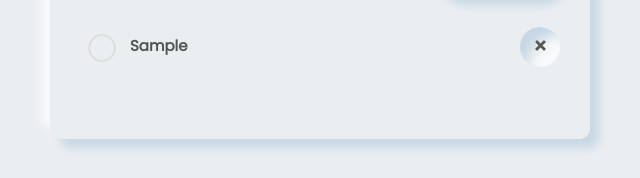
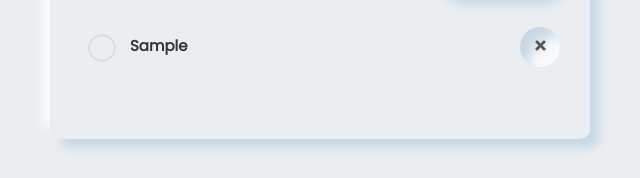
Before and after one commit to friedaodagboyi/TO-DO-LIST-APP, a plain HTML site: page index.html in a window 1280 px wide. Both pictures are taken after typing "Sample" into the empty fields and a click on the button "Add". Shown: the part 268-446 px from the top of the page, 320-960 px from the left. Drawn offline with Linux system fonts and the light colour scheme.

Commit message:
Update style.css

```diff
--- a/style.css
+++ b/style.css
@@ -116,7 +116,7 @@ ul li{
     list-style: none;
     font-size: 15px;
     font-weight: bold;
-    color: #555;
+    color: #393434;
     padding: 12px 8px 12px 50px;
     user-select: none;
     cursor: pointer;
```
